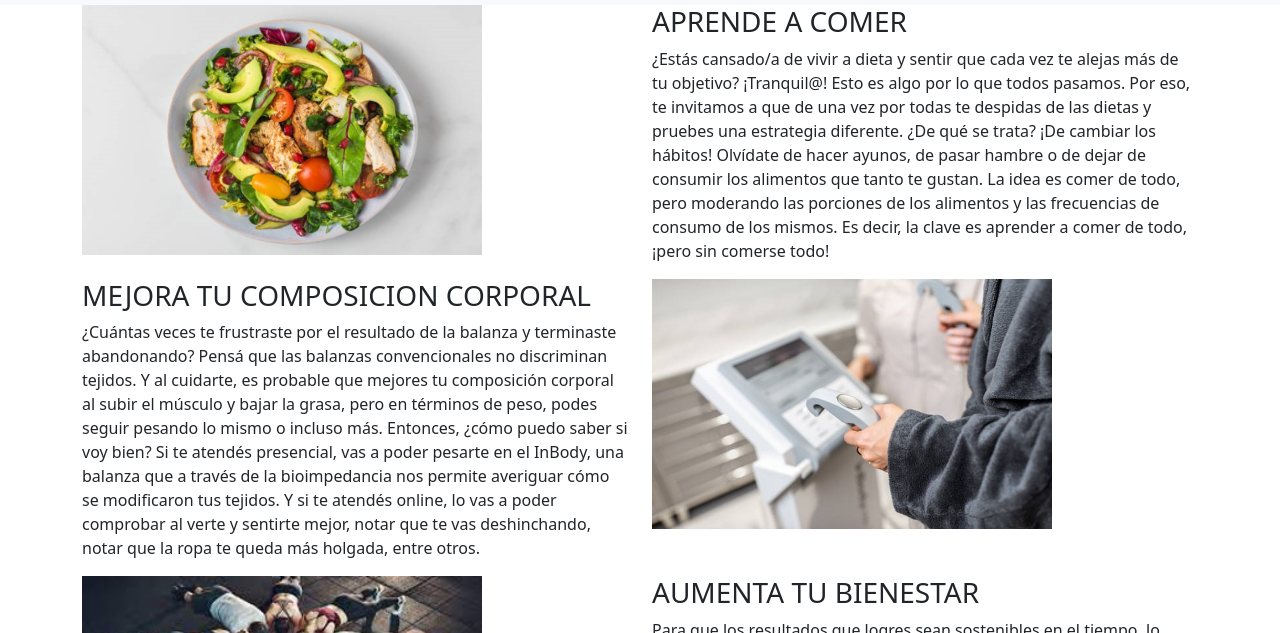
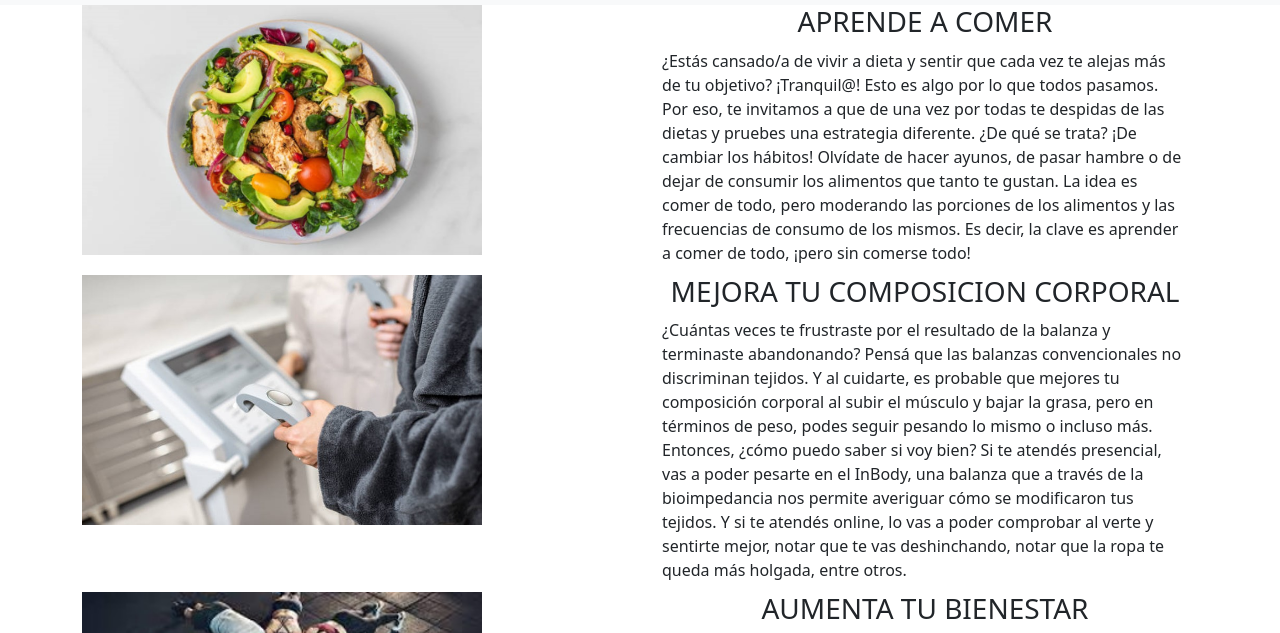
Before and after one commit to GianBrignani00/MMC2.0, a plain HTML site: page pages/home.html in a window 1280 px wide. Shown: the part 101-734 px from the top of the page. Drawn offline with nearby package versions, Linux system fonts and the light colour scheme.

Commit message:
Thr Commit

```diff
--- a/pages/home.html
+++ b/pages/home.html
@@ -65,6 +65,9 @@
         <div class="container">
             <div class="row">
                 <div class="col-md-6">
+                    <img src="../img/balanza.jpg" alt="Imagen" class="img-fluid comida">
+                </div>
+                <div class="col-md-6">
                     <h3>MEJORA TU COMPOSICION CORPORAL</h3>
                     <p>¿Cuántas veces te frustraste por el resultado de la balanza y terminaste abandonando? Pensá que las
                         balanzas convencionales no discriminan tejidos. Y al cuidarte, es probable que mejores tu
@@ -74,9 +77,6 @@
                         bioimpedancia nos permite averiguar cómo se modificaron tus tejidos. Y si te atendés online, lo vas
                         a poder comprobar al verte y sentirte mejor, notar que te vas deshinchando, notar que la ropa te queda
                         más holgada, entre otros.</p>
-                </div>
-                <div class="col-md-6">
-                    <img src="../img/balanza.jpg" alt="Imagen" class="img-fluid comida">
                 </div>
             </div>
         </div>
--- a/styles.css
+++ b/styles.css
@@ -61,6 +61,13 @@ h1,#carrito{
     padding: 10px;
 }
 
+h3{
+    text-align: center;
+}
+
+p{
+    margin: 10px;
+}
 .comida{
     width: 400px;
     height: 250px;
```
